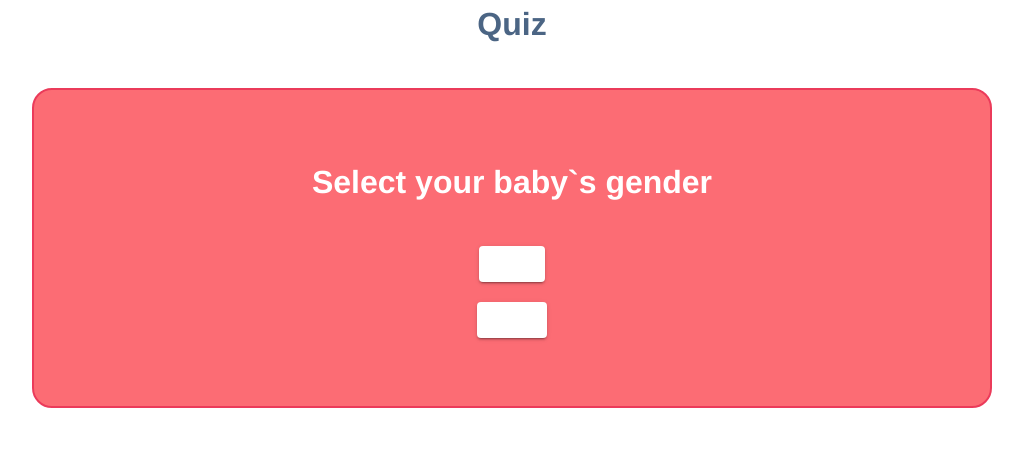
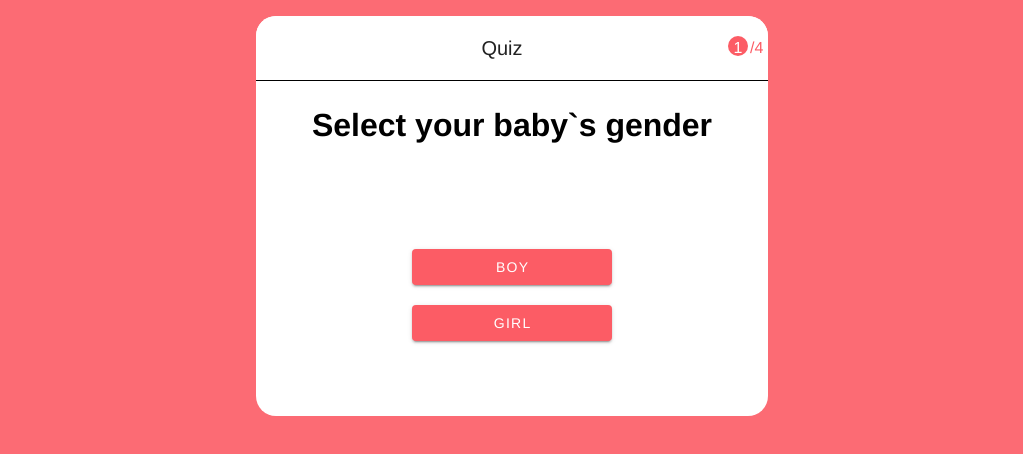
Before and after one commit to hAppser/quiz, a Vue app: page / in a window 1280 px wide. Shown: the top 454 px of the page, without its empty margins (128-1151 px from the left). Built offline with nearby package versions, Linux system fonts and the light colour scheme.

Commit message:
improved styles

```diff
--- a/src/App.vue
+++ b/src/App.vue
@@ -1,6 +1,5 @@
 <template>
   <div>
-    <h1>Quiz</h1>
     <QuizComponent />
   </div>
 </template>
@@ -26,7 +25,11 @@ export default defineComponent({
 </script>
 
 <style>
+body {
+  background-color: rgba(252, 92, 101, 0.9);
+}
 #app {
+  height: 95vh;
   font-family: Avenir, Helvetica, Arial, sans-serif;
   -webkit-font-smoothing: antialiased;
   -moz-osx-font-smoothing: grayscale;
--- a/src/components/QuizComponent.vue
+++ b/src/components/QuizComponent.vue
@@ -1,10 +1,18 @@
 <template>
   <v-form>
+    <v-toolbar title="Quiz">
+      <div class="questionCounter" v-if="currentQuestion.id < 5">
+        <div>{{ currentQuestion.id }}</div>
+        /4
+      </div>
+    </v-toolbar>
+
     <div v-if="currentQuestion.id <= 4">
       <h1>{{ currentQuestion.question }}</h1>
       <ul>
         <li v-for="answer in currentQuestion.answers" :key="answer.id">
           <v-btn
+            class="v-btn"
             v-if="currentQuestion.selectedAnswer === null"
             :value="answer.id"
             v-model="selectedAnswer"
@@ -16,16 +24,16 @@
         </li>
       </ul>
     </div>
-    <div v-else class="userResults">
+    <ol v-else class="userResults">
       <h1>Quiz Completed! Your answers:</h1>
-      <div
+      <li
         class="userAnswer"
         v-for="answer in selectedAnswers"
         :key="answer.index"
       >
         {{ answer.text }}
-      </div>
-    </div>
+      </li>
+    </ol>
   </v-form>
 </template>
 
@@ -62,17 +70,15 @@ export default {
 </script>
 <style>
 form {
-  width: 75vw;
-  min-height: 40vh;
+  background-color: #fff;
+  width: 40vw;
+  min-height: 50vh;
   margin: 0 auto;
+  margin-top: 2vh;
   display: flex;
   flex-direction: column;
   align-items: center;
-  justify-content: center;
   border-radius: 20px;
-  border: 2px solid #eb3b5a;
-  background-color: rgba(252, 92, 101, 0.9);
-  color: #fff;
 }
 
 ul {
@@ -82,17 +88,45 @@ ul {
   flex-direction: column;
 }
 h1 {
-  margin-bottom: 40px;
+  margin-bottom: 100px;
+  color: #000;
 }
+
 .userResults {
   display: flex;
   flex-direction: column;
   align-items: center;
   gap: 20px;
 }
+
 .userAnswer {
   padding: 5px;
   font-weight: bolder;
   border-radius: 10%;
 }
+form .v-btn {
+  width: 50%;
+  color: #fff;
+  background-color: rgb(252, 92, 101);
+}
+form .v-toolbar {
+  background-color: #fff;
+  border-bottom: 1px solid #000;
+  margin-bottom: 20px;
+  border-top-right-radius: 20px;
+  border-top-left-radius: 20px;
+}
+.questionCounter {
+  display: flex;
+  width: 40px;
+  color: rgb(252, 92, 101);
+}
+.questionCounter div {
+  background-color: rgb(252, 92, 101);
+  color: #fff;
+  width: 20px;
+  height: 20px;
+  border-radius: 50%;
+  margin-right: 2px;
+}
 </style>
```
